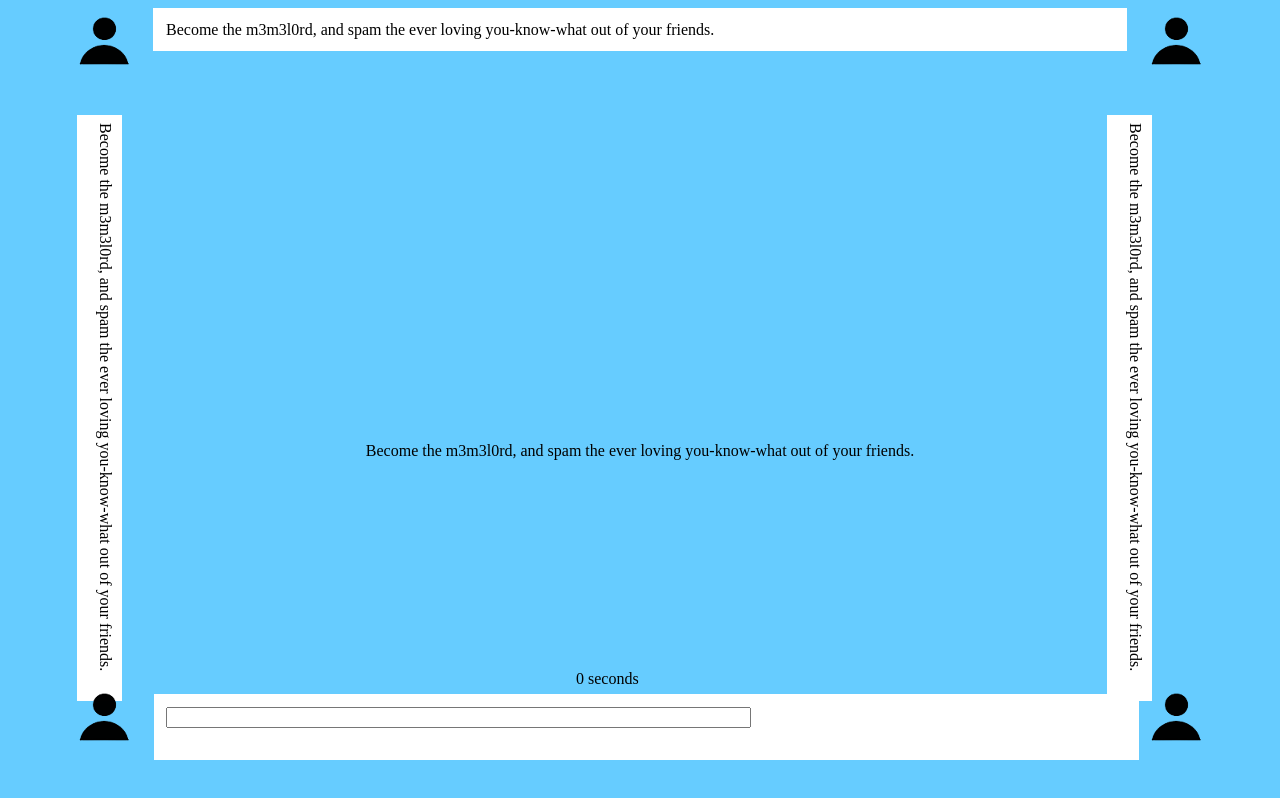
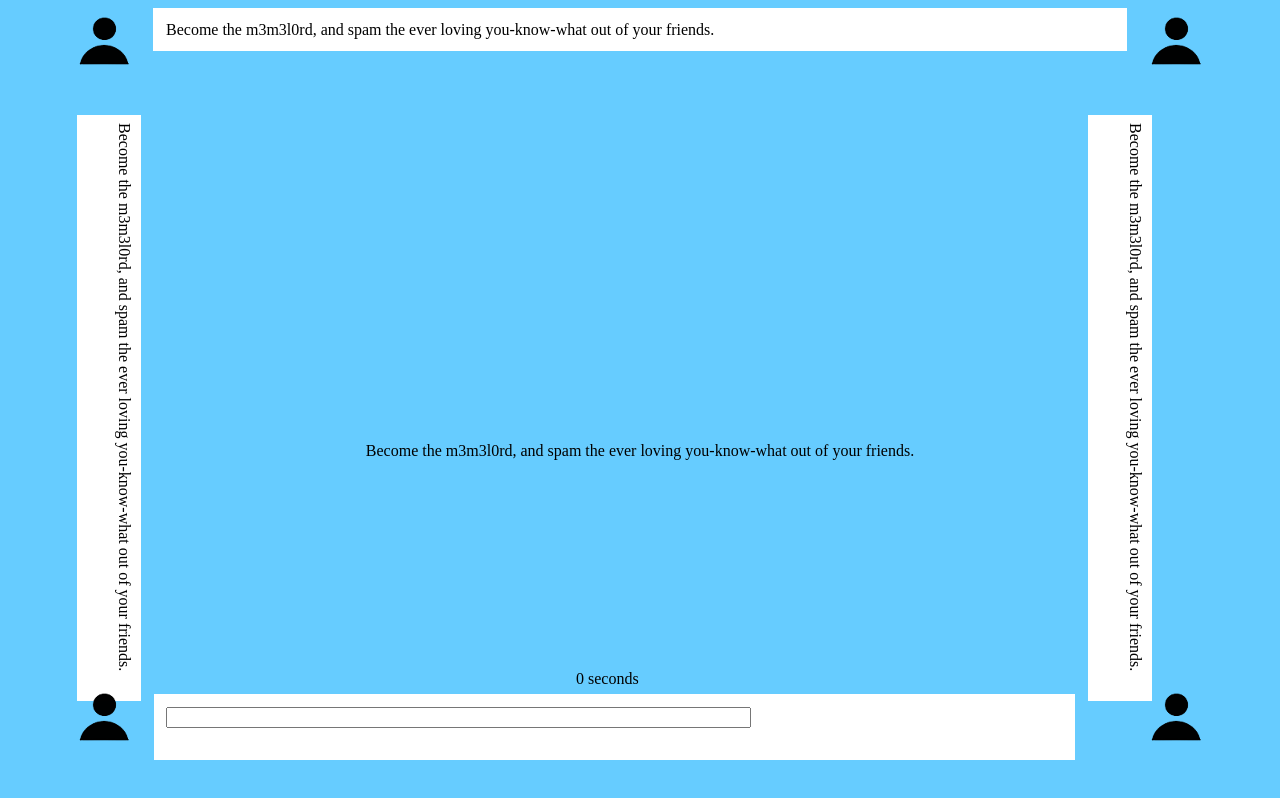
Before and after one commit to BookBytes/comp20-s2017-team16, a website: page public/round.html in a window 1280 px wide. Drawn offline with nearby package versions, Linux system fonts and the light colour scheme; files that its build step writes are made by us from their sources; files whose address does not match are found by name.

Commit message:
modified round css

```diff
--- a/assets/styles/roundbg.css
+++ b/assets/styles/roundbg.css
@@ -15,7 +15,7 @@ html {
 
 .hbox_bottom {
     background-color: #ffffff;
-    width: 75%;
+    width: 70%;
     height: 5%;
     border: 1% #000000;
     padding: 1%;
@@ -30,7 +30,7 @@ html {
 /* Vertical text from https://developer.mozilla.org/en-US/docs/Web/CSS/text-orientation */
 .vbox_left, .vbox_right {
     background-color: #ffffff;
-    width: 1.5%;
+    width: 3%;
     height: 70%;
     border: 1% #000000;
     padding: 1%;
```
